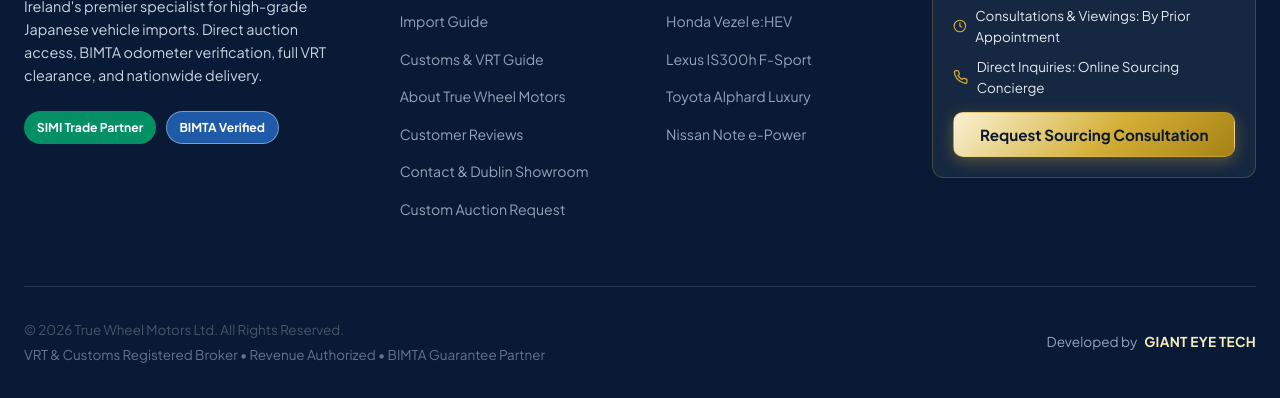
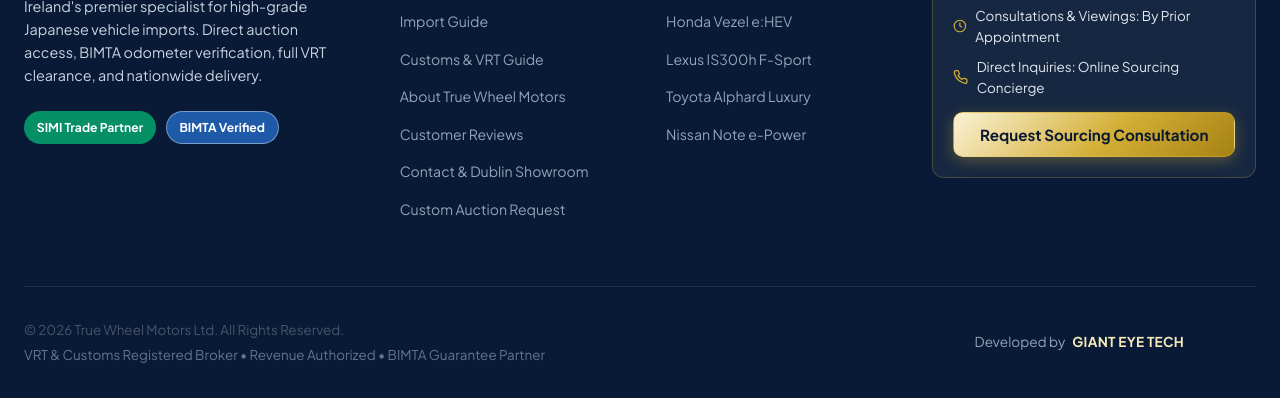
Before and after one commit to gianteyestech/truewheelmotors, a website built with Vite: page index.html in a window 1280 px wide. Shown: the part 11317-11715 px from the top of the page. Built offline with nearby package versions, Linux system fonts and the light colour scheme; a web font is replaced by a local one.

Commit message:
style: add right padding to footer credit to ensure floating button clearance

```diff
--- a/src/styles/main.css
+++ b/src/styles/main.css
@@ -1694,6 +1694,10 @@
   max-width: 250px;
   object-fit: contain;
   display: block;
+}
+
+.footer-bottom-right {
+  padding-right: 4.5rem;
 }
 
 .developer-credit {
```
